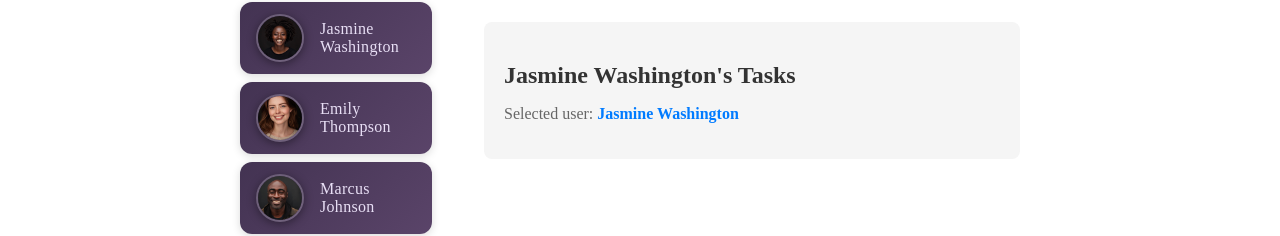
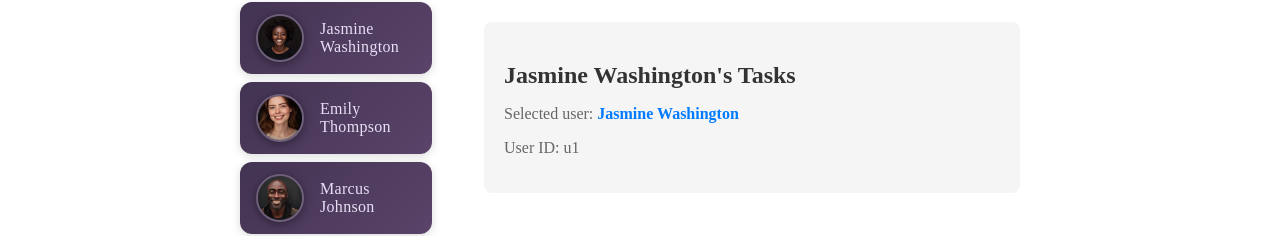
Before and after one commit to sedatbilece/first-angular-app, an Angular app: page / in a window 1280 px wide. Both pictures are taken after a click on the button "Jasmine Washington". Shown: the part 222-458 px from the top of the page. Built offline with nearby package versions, Linux system fonts and the light colour scheme.

Commit message:
selectedUsername change to selectedUser object

```diff
--- a/src/app/app.html
+++ b/src/app/app.html
@@ -14,7 +14,7 @@
         </li>
     </ul>
 
-    @if (selectedUserName()) {
-        <app-tasks [name]="selectedUserName()!"></app-tasks>
+    @if (selectedUser()) {
+        <app-tasks [user]="selectedUser()!"></app-tasks>
     }
 </main>
--- a/src/app/app.ts
+++ b/src/app/app.ts
@@ -4,6 +4,12 @@ import { Header } from './header/header';
 import { User } from './user/user';
 import { Tasks } from './tasks/tasks';
 import { DUMMY_USERS } from '../dummy-user';
+
+type UserType = {
+  id: string;
+  name: string;
+  avatar: string;
+};
 
 @Component({
   selector: 'app-root',
@@ -14,13 +20,13 @@ import { DUMMY_USERS } from '../dummy-user';
 export class App {
   protected readonly title = signal('first-angular-app');
   protected readonly users = DUMMY_USERS;
-  selectedUserName = signal<string | undefined>(undefined);
+  selectedUser = signal<UserType | undefined>(undefined);
 
   onUserSelected(id: string) {
     console.log('User selected:', id);
     const selectedUser = this.users.find(user => user.id === id);
     if (selectedUser) {
-      this.selectedUserName.set(selectedUser.name);
+      this.selectedUser.set(selectedUser);
     }
   }
 }
--- a/src/app/tasks/tasks.html
+++ b/src/app/tasks/tasks.html
@@ -1,4 +1,5 @@
 <div class="tasks-container">
-  <h2>{{ name() }}'s Tasks</h2>
-  <p>Selected user: <strong>{{ name() }}</strong></p>
+  <h2>{{ user().name }}'s Tasks</h2>
+  <p>Selected user: <strong>{{ user().name }}</strong></p>
+  <p>User ID: {{ user().id }}</p>
 </div>
--- a/src/app/tasks/tasks.ts
+++ b/src/app/tasks/tasks.ts
@@ -1,4 +1,10 @@
 import { Component, input } from '@angular/core';
+
+type UserType = {
+  id: string;
+  name: string;
+  avatar: string;
+};
 
 @Component({
   selector: 'app-tasks',
@@ -7,5 +13,5 @@ import { Component, input } from '@angular/core';
   styleUrl: './tasks.css',
 })
 export class Tasks {
-  name = input.required<string>();
+  user = input.required<UserType>();
 }
```
